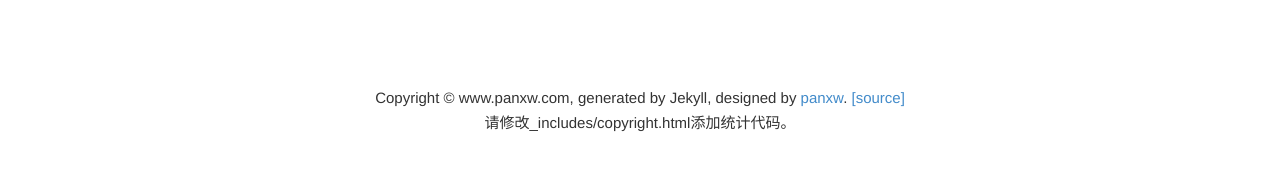
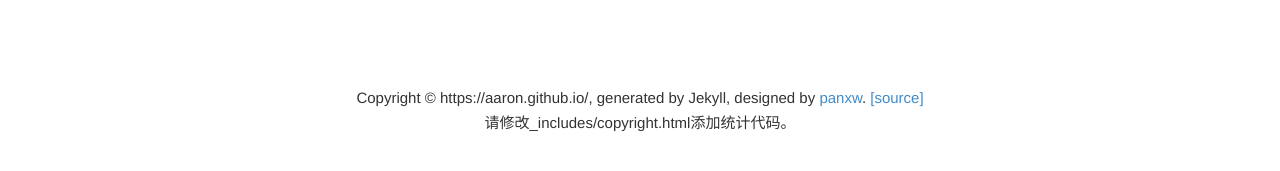
Before and after one commit to aaron789123/aaron.github.io, a Jekyll site: the page built from README.md, in a window 1280 px wide. Shown: the part 409-580 px from the top of the page. Built offline with Jekyll 4.4.1, drawn with Linux system fonts in a browser that asks for light colours; our own code applies the rules of GitHub Pages for plain Markdown files.

Commit message:
Add files via upload

```diff
--- a/_config.yml
+++ b/_config.yml
@@ -7,8 +7,8 @@ github: aaron
 author: "Aaron"
 email: aaronli789123@gmail.com
 name: "Aaron个人博客"
-url: http://www.panxw.com
-domain: www.panxw.com
+url: https://aaron.github.io/
+domain: https://aaron.github.io/
 all_categories: [
 ["android", "Android开发","/posts/android.html"],
 ["program", "软件编程","/posts/program.html"],
```
